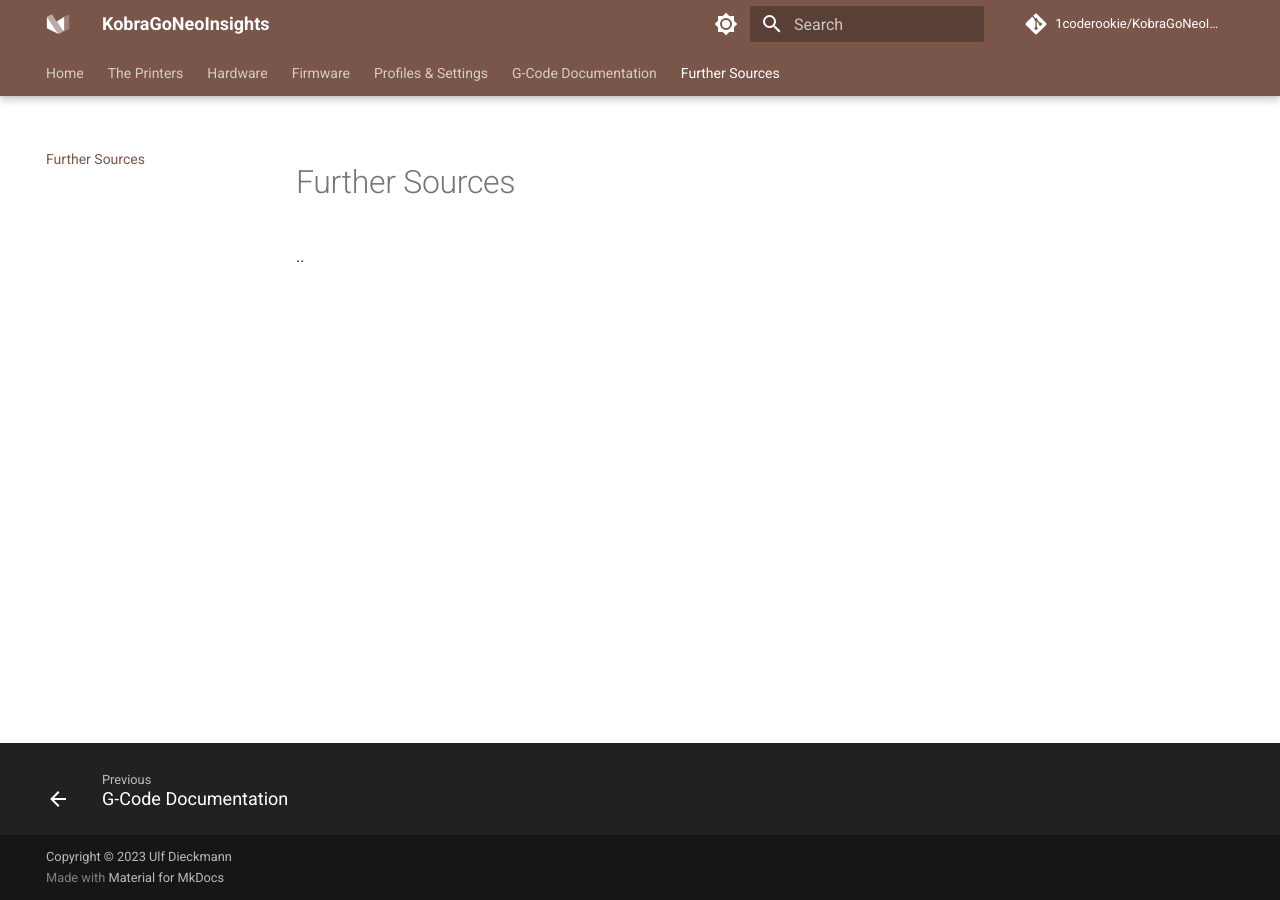
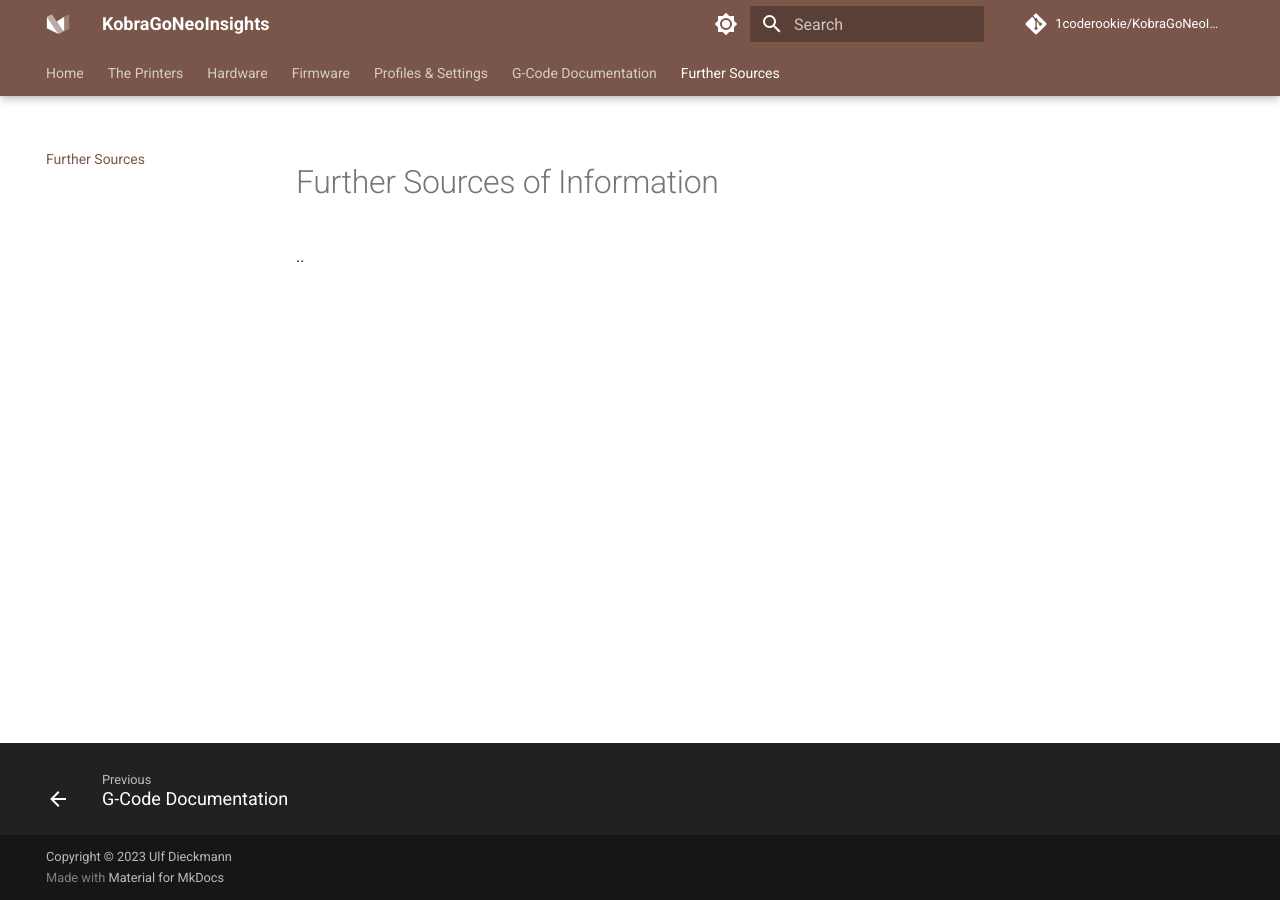
Before and after one commit to 1coderookie/KobraGoNeoInsights, an MkDocs documentation site: the page built from docs/further_sources.md, in a window 1280 px wide. Built offline with MkDocs 1.6.1 and Material for MkDocs 9.7.7, drawn with Linux system fonts in a browser that asks for light colours; comment, search, counter and statistics services are not loaded.

Commit message:
Update further_sources.md

```diff
--- a/docs/further_sources.md
+++ b/docs/further_sources.md
@@ -1,5 +1,5 @@
 <link rel=”manifest” href=”docs/manifest.webmanifest”>
 
-# Further Sources
+# Further Sources of Information
 
 ..
```
